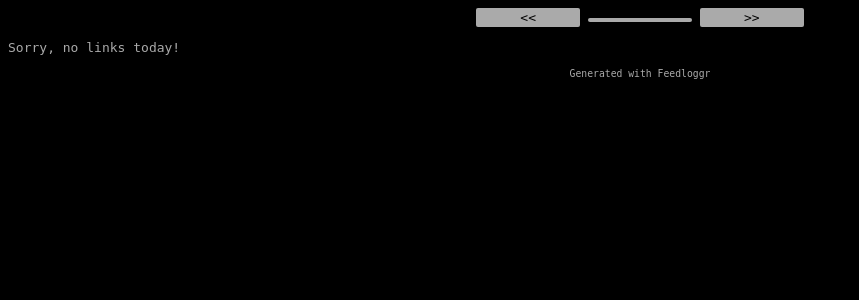
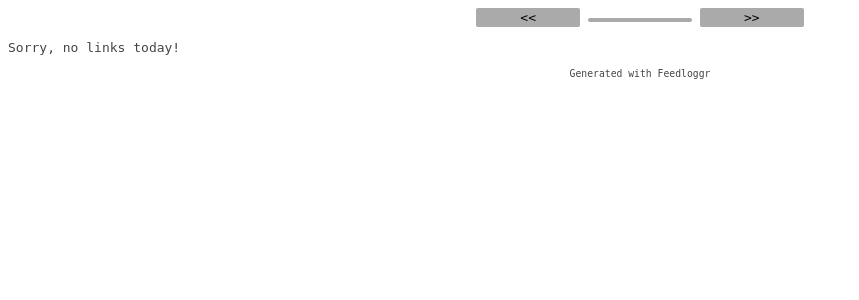
Before and after one commit to dabonneville/feedloggr, a Flask app: template feedloggr/templates/index.html in a window 1280 px wide. Shown: the top 300 px of the page, without its empty margins (0-859 px from the left). Run offline with Flask 2, Linux system fonts and the light colour scheme; the template is opened without the code that fills it, so the values that code supplies are empty; parts of the project's set-up code (start-up, migrations or seed data) failed here and were passed over.

Commit message:
Changed to a default white theme.

```diff
--- a/feedloggr/static/style.css
+++ b/feedloggr/static/style.css
@@ -1,7 +1,7 @@
 
 body{
-    background-color: #000;
-    color: #AAA;
+    background-color: #FFF;
+    color: #444;
     font-family: monospace;
 }
 header{
@@ -10,11 +10,14 @@ header{
 header a{
     display: inline-block;
     text-decoration: none;
+    background-color: #AAA;
     color: #000;
-    background-color: #AAA;
     border-radius: 2px;
     width: 100px;
     padding: 2px;
+}
+header a:visited{
+    color: #000;
 }
 header a:hover{
     text-decoration: none;
@@ -29,13 +32,13 @@ li{
 }
 a{
     text-decoration:none;
-    color: #AAA;
+    color: #444;
 }
 a:hover{
-    color: #FFF;
+    color: #000;
 }
 a:visited{
-    color: #555;
+    color: #AAA;
 }
 h1{
     text-align: center;
```
